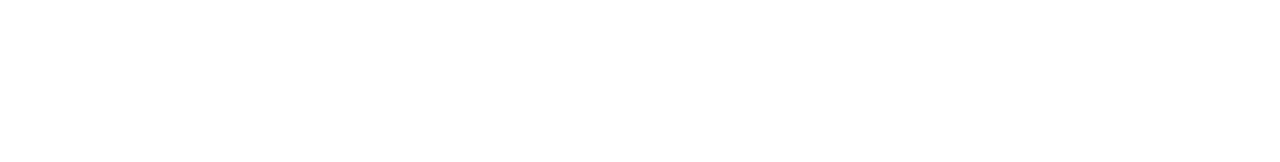
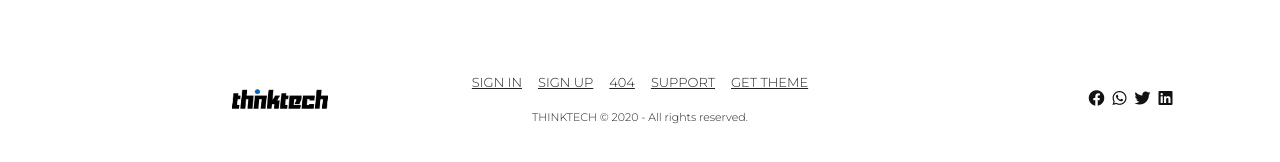
Before and after one commit to Ayomide-Daniel/thinktech, a Nuxt app: page /tag/1 in a window 1280 px wide. Shown: the part 932-1094 px from the top of the page. Before the commit the page ends 930 px from the top, so only its background shows below. Built offline with nearby package versions, Linux system fonts and the light colour scheme; no server answers.

Commit message:
footer setch

```diff
--- a/assets/css/app.css
+++ b/assets/css/app.css
@@ -284,7 +284,7 @@
     .post-inner {
         padding: 0 120px;
     }
-    .footer-container {
+/*    .footer-container {
         grid-template-columns: repeat(3, 1fr);
     }
     .footer-links {
@@ -297,7 +297,7 @@
     }
     .footer-sm {
         justify-self: flex-end;
-    }
+    }    */
     #trending-component .v-skeleton-loader__image{
         height: 350px;
     }
--- /dev/null
+++ b/components/includes/FooterComponent.vue
@@ -0,0 +1,99 @@
+<template>
+  <div>
+    <footer>
+      <div class="footer-flex">
+        <div class="footer-container">
+          <div class="footer-logo">
+            <img
+              :src="require('~/assets/images/logo.png')"
+              class="footer-logo"
+            />
+          </div>
+          <div class="footer-center">
+            <div class="footer-links">
+              <a href="">SIGN IN</a>
+              <a href="">SIGN UP</a>
+              <a href="">404</a>
+              <a href="">SUPPORT</a>
+              <a href="">GET THEME</a>
+            </div>
+            <div class="copyright-div">
+              THINKTECH © 2020 - All rights reserved.
+            </div>
+          </div>
+          <div class="footer-sm">
+            <a href=""><i class="fab fa-facebook"></i></a>
+            <a href=""><i class="fab fa-whatsapp"></i></a>
+            <a href=""><i class="fab fa-twitter"></i></a>
+            <a href=""><i class="fab fa-linkedin"></i></a>
+          </div>
+        </div>
+      </div>
+    </footer>
+  </div>
+</template>
+
+<style lang="scss" scoped>
+footer {
+  text-align: center;
+  display: flex;
+  align-items: center;
+  justify-content: center;
+  border-top: 1px solid rgb(69, 70, 68);
+}
+
+.footer-container {
+  display: grid;
+  grid-gap: 0.5rem;
+  align-items: center;
+  max-width: 1200px;
+  margin: 0 auto;
+  padding-left: 20px;
+  padding-right: 20px;
+  position: relative;
+}
+
+.footer-logo {
+  height: 200px;
+  width: auto;
+  align-items: flex-start;
+  overflow: hidden;
+}
+
+.footer-links {
+  display: block;
+  font-size: 13px;
+}
+
+.copyright-div {
+  font-size: 11px;
+  padding: 0;
+  margin: 1rem 0 0;
+  text-align: center;
+}
+.footer-links a {
+  color: var(--dark);
+  padding: 0.25rem;
+}
+
+@media screen and (min-width: 768px) {
+  .footer-title {
+    top: -56%;
+    left: 0;
+  }
+  .footer-container {
+    grid-template-columns: repeat(3, 1fr);
+  }
+  .footer-links {
+    display: block;
+    white-space: nowrap;
+    justify-self: center;
+  }
+  .footer-container a {
+    margin: 0 0.25rem;
+  }
+  .footer-sm {
+    justify-self: flex-end;
+  }
+}
+</style>
--- a/layouts/default.vue
+++ b/layouts/default.vue
@@ -6,6 +6,7 @@
         <v-container id="app-container">
           <router-view></router-view
         ></v-container>
+        <FooterComponent />
       </v-main>
     </v-app>
   </div>
@@ -13,11 +14,13 @@
 <script>
 import NavbarComponent from '~/components/includes/NavbarComponent'
 import SubscribeComponent from '~/components/includes/SubscribeComponent'
+import FooterComponent from '~/components/includes/FooterComponent'
 export default {
   name: 'Default',
   components: {
     NavbarComponent,
     SubscribeComponent,
+    FooterComponent,
   },
 }
 </script>
```
